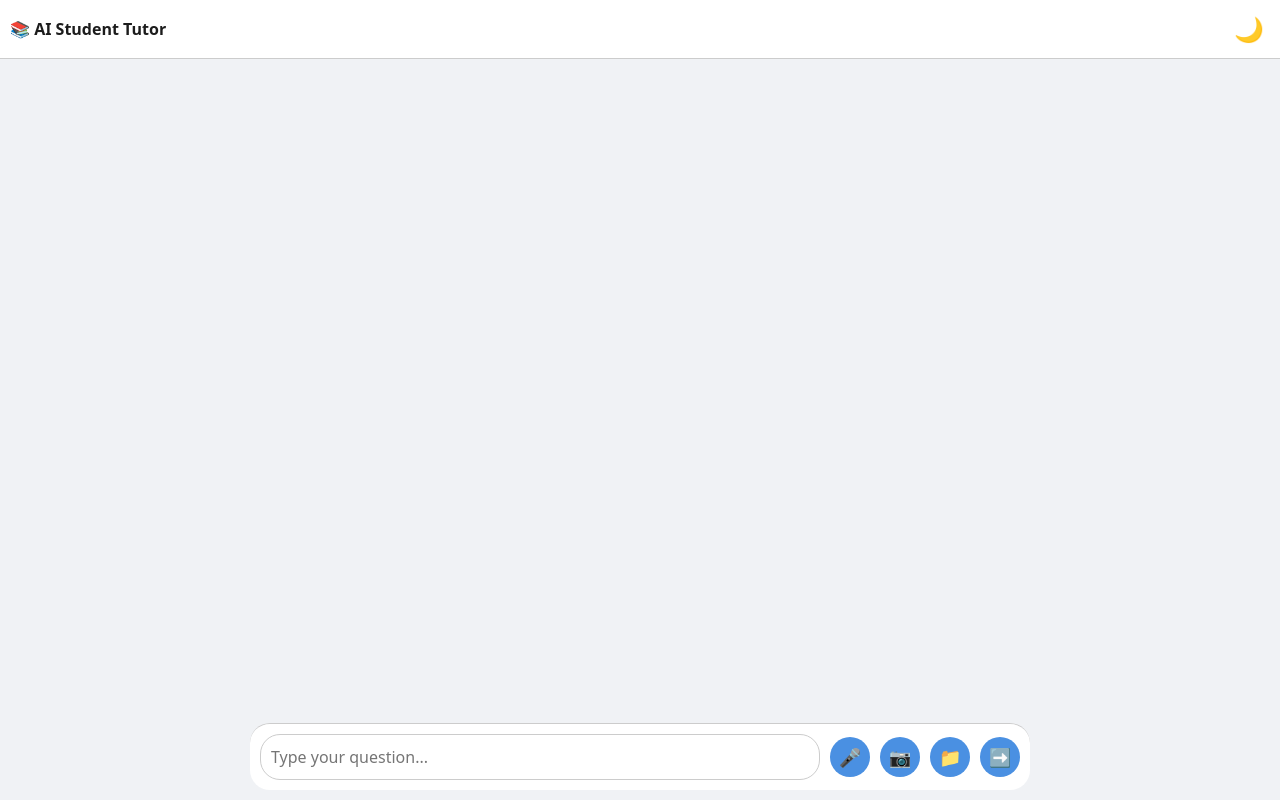
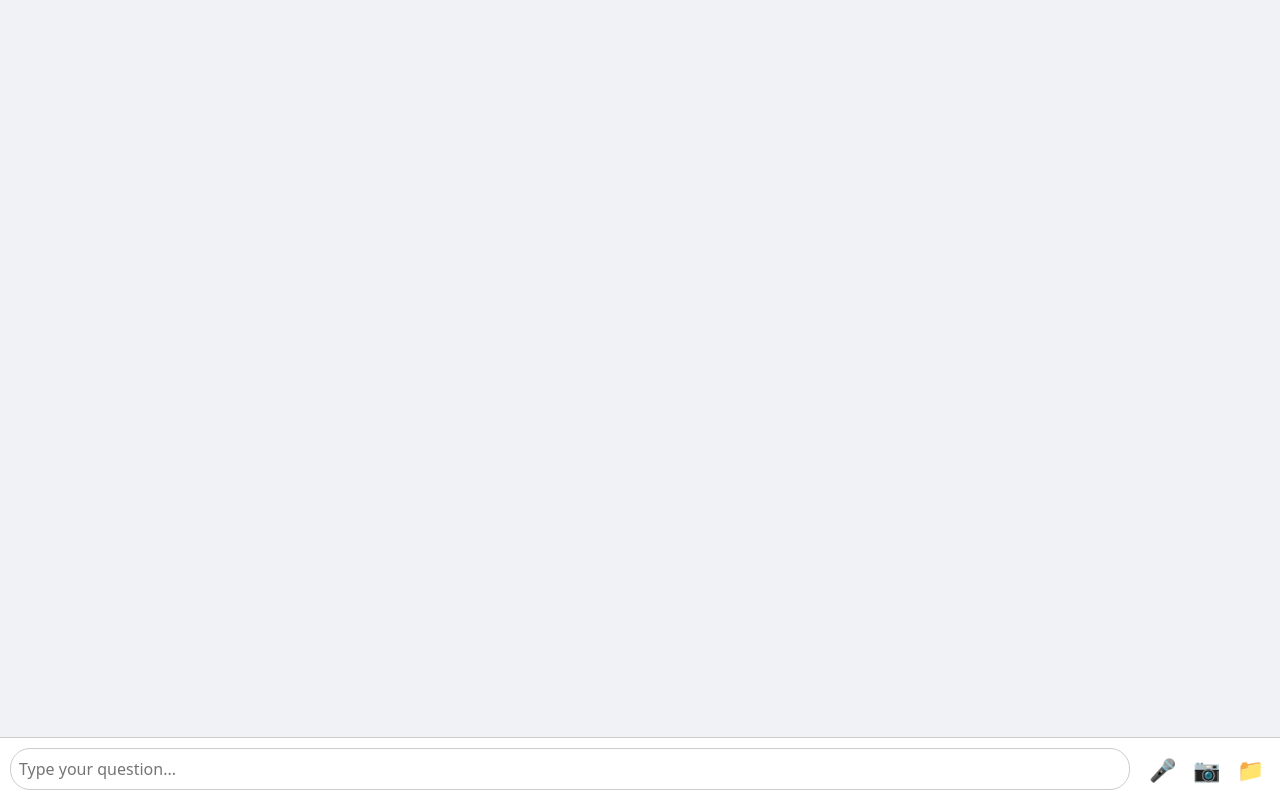
Before and after one commit to csatindia2013/thinkgate, a Flask app: page / in a window 1280 px wide. Run offline with Flask 3, Linux system fonts and the light colour scheme.

Commit message:
Update chat.html

```diff
--- a/templates/chat.html
+++ b/templates/chat.html
@@ -2,286 +2,165 @@
 <html lang="en">
 <head>
   <meta charset="UTF-8">
-  <title>AI Student Chat</title>
+  <title>Student AI Chat</title>
   <meta name="viewport" content="width=device-width, initial-scale=1.0">
 
-  <!-- Bootstrap CSS -->
   <link href="https://cdn.jsdelivr.net/npm/bootstrap@5.3.2/dist/css/bootstrap.min.css" rel="stylesheet">
-
-  <!-- Marked.js for Markdown parsing -->
-  <script src="https://cdn.jsdelivr.net/npm/marked/marked.min.js"></script>
-
-  <!-- MathJax for LaTeX rendering -->
-  <script id="MathJax-script" async src="https://cdn.jsdelivr.net/npm/mathjax@3/es5/tex-mml-chtml.js"></script>
-
   <style>
-    :root {
-      --bg: #f0f2f5;
-      --fg: #1c1c1c;
-      --msg-bg: #ffffff;
-      --user-msg: #d1e7dd;
-      --accent: #4a90e2;
-    }
-    .dark {
-      --bg: #121212;
-      --fg: #e0e0e0;
-      --msg-bg: #1e1e1e;
-      --user-msg: #2a4033;
-      --accent: #4a90e2;
-    }
-
     body {
-      background-color: var(--bg);
-      color: var(--fg);
+      background: #f0f2f5;
       margin: 0;
-      min-height: 100vh;
+      padding: 0;
       display: flex;
       flex-direction: column;
+      height: 100vh;
     }
-
-    .top-bar {
+    #chat-box {
+      flex: 1;
+      overflow-y: auto;
       padding: 10px;
-      background: var(--msg-bg);
+    }
+    #input-section {
       display: flex;
-      justify-content: space-between;
+      flex-direction: row;
       align-items: center;
-      border-bottom: 1px solid #ccc;
+      padding: 10px;
+      background: white;
+      border-top: 1px solid #ccc;
     }
-
-    .dark-toggle {
+    #userInput {
+      flex: 1;
+      padding: 8px;
+      border: 1px solid #ccc;
+      border-radius: 20px;
+      margin-right: 8px;
+    }
+    .icon-btn {
       background: none;
       border: none;
-      font-size: 24px;
-      cursor: pointer;
-      color: var(--accent);
+      margin-left: 5px;
+      font-size: 22px;
     }
-
-    .container-box {
-      max-width: 800px;
-      margin: 0 auto;
-      width: 100%;
-      display: flex;
-      flex-direction: column;
-      flex-grow: 1;
+    #image-preview {
+      max-width: 100%;
+      max-height: 150px;
+      margin-top: 5px;
     }
-
-    .chat-container {
-      flex-grow: 1;
-      padding: 20px 20px 90px 20px; /* Padding bottom to avoid overlap with input bar */
-      display: flex;
-      flex-direction: column;
+    .msg-bubble {
+      background: #d1e7dd;
+      padding: 10px;
+      border-radius: 15px;
+      margin-bottom: 8px;
+      max-width: 80%;
     }
-
-    .message {
-      padding: 14px 20px;
-      border-radius: 24px;
-      margin-bottom: 12px;
-      word-break: break-word;
-      background-color: var(--msg-bg);
-      box-shadow: 0 2px 6px rgba(0, 0, 0, 0.1);
-      max-width: 90%;
-    }
-
-    .user-message {
-      background-color: var(--user-msg);
-      align-self: flex-end;
-    }
-
-    .bot-message {
-      background-color: var(--msg-bg);
-      align-self: flex-start;
-    }
-
-    .input-bar {
-      background-color: var(--msg-bg);
-      padding: 10px;
-      display: flex;
-      align-items: center;
-      gap: 10px;
-      border-top: 1px solid #ccc;
-      border-radius: 20px;
-      margin: 10px;
-      position: sticky;
-      bottom: 0;
-      z-index: 100;
-    }
-
-    .input-bar input[type="text"] {
-      flex-grow: 1;
-      border: 1px solid #ccc;
-      border-radius: 20px;
-      padding: 10px;
-      background: transparent;
-      outline: none;
-      color: var(--fg);
-    }
-
-    .input-bar button, .input-bar label {
-      background-color: var(--accent);
-      color: white;
-      border: none;
-      border-radius: 50%;
-      width: 40px;
-      height: 40px;
-      display: flex;
-      align-items: center;
-      justify-content: center;
-      font-size: 18px;
-      cursor: pointer;
-    }
-
-    #imagePreview {
-      max-height: 100px;
-      margin: 10px 0;
-      display: none;
+    .msg-bubble.bot {
+      background: #ffffff;
     }
   </style>
 </head>
-
 <body>
 
-  <!-- Top Bar -->
-  <div class="top-bar">
-    <div><b>📚 AI Student Tutor</b></div>
-    <button class="dark-toggle" onclick="toggleDarkMode()">🌙</button>
-  </div>
+<div id="chat-box" class="container"></div>
 
-  <div class="container-box">
-
-    <!-- Chat Area -->
-    <div id="chat" class="chat-container"></div>
-
-    <!-- Image Preview -->
-    <img id="imagePreview" src="" />
-
-    <!-- Input Form -->
-    <form id="inputForm" class="input-bar" enctype="multipart/form-data">
-      <input type="text" id="userInput" placeholder="Type your question..." autocomplete="off" required>
-      <button type="button" id="micButton">🎤</button>
-      <label for="cameraInput">📷</label>
-      <input type="file" accept="image/*" capture="environment" id="cameraInput" style="display:none;">
-      <label for="galleryInput">📁</label>
-      <input type="file" accept="image/*" id="galleryInput" style="display:none;">
-      <button type="submit">➡️</button>
-    </form>
-
+<div id="input-section" class="container-fluid">
+  <input type="text" id="userInput" placeholder="Type your question..." />
+  <button class="icon-btn" onclick="startSpeech()">🎤</button>
+  <button class="icon-btn" onclick="triggerCamera()">📷</button>
+  <button class="icon-btn" onclick="triggerGallery()">📁</button>
+  <input type="file" id="cameraInput" accept="image/*" capture="environment" style="display:none;" onchange="uploadImage(this)">
+  <input type="file" id="galleryInput" accept="image/*" style="display:none;" onchange="uploadImage(this)">
 </div>
 
 <script>
-    const chat = document.getElementById('chat');
-    const inputForm = document.getElementById('inputForm');
-    const userInput = document.getElementById('userInput');
-    const micButton = document.getElementById('micButton');
-    const cameraInput = document.getElementById('cameraInput');
-    const galleryInput = document.getElementById('galleryInput');
-    const imagePreview = document.getElementById('imagePreview');
-
-    function appendMessage(text, sender = 'user', isStreaming = false) {
-      const messageDiv = document.createElement('div');
-      messageDiv.classList.add('message', sender === 'user' ? 'user-message' : 'bot-message');
-      if (sender === 'user') {
-        messageDiv.innerHTML = marked.parse(text);
-      }
-      chat.appendChild(messageDiv);
-      chat.scrollTop = chat.scrollHeight;
-      return messageDiv;
+function appendMessage(content, sender="user") {
+  const msg = document.createElement('div');
+  msg.className = 'msg-bubble ' + (sender === "bot" ? 'bot' : '');
+  msg.innerHTML = content;
+  document.getElementById('chat-box').appendChild(msg);
+  document.getElementById('chat-box').scrollTop = document.getElementById('chat-box').scrollHeight;
 }
 
-    function typeMessageStreaming(div, fullText) {
-      if (fullText.length <= 500) {
-        let index = 0;
-        const interval = setInterval(() => {
-          if (index < fullText.length) {
-            div.innerHTML += fullText[index++];
-            chat.scrollTop = chat.scrollHeight;
-          } else {
-            clearInterval(interval);
-            MathJax.typesetPromise();
-          }
-        }, 20);
-      } else {
-        div.innerHTML = fullText;
-        chat.scrollTop = chat.scrollHeight;
-        MathJax.typesetPromise();
-      }
+function triggerCamera() {
+  document.getElementById('cameraInput').click();
 }
 
-    inputForm.addEventListener('submit', async (e) => {
-      e.preventDefault();
-      const text = userInput.value.trim();
-      const hasImage = cameraInput.files.length > 0 || galleryInput.files.length > 0;
+function triggerGallery() {
+  document.getElementById('galleryInput').click();
+}
 
-      if (!text && !hasImage) return;
+function uploadImage(inputElement) {
+  const formData = new FormData();
+  formData.append(inputElement.id, inputElement.files[0]);
 
-      appendMessage(text, 'user');
-      userInput.value = '';
+  appendMessage("📷 Uploading image...");
 
-      const botDiv = appendMessage('', 'bot', true);
+  fetch('/chat', {
+    method: 'POST',
+    body: formData
+  })
+  .then(response => response.json())
+  .then(data => {
+    appendMessage(data.reply, "bot");
+    if (data.youtube_embed) {
+      appendMessage(`<iframe width="300" height="180" src="${data.youtube_embed}" frameborder="0" allowfullscreen></iframe>`, "bot");
+    }
+    inputElement.value = ""; // ✅ Clear the image after upload
+  })
+  .catch(error => {
+    console.error('Error:', error);
+    appendMessage('❗ Failed to upload image.', "bot");
+    inputElement.value = ""; // Clear on error too
+  });
+}
+
+document.getElementById('userInput').addEventListener('keydown', function(e) {
+  if (e.key === 'Enter') {
+    sendText();
+  }
+});
+
+function sendText() {
+  const text = document.getElementById('userInput').value.trim();
+  if (!text) return;
+
+  appendMessage(text);
+  document.getElementById('userInput').value = '';
 
   const formData = new FormData();
   formData.append('userInput', text);
-      const cameraFile = cameraInput.files[0];
-      const galleryFile = galleryInput.files[0];
-      if (cameraFile) formData.append('cameraInput', cameraFile);
-      if (galleryFile) formData.append('galleryInput', galleryFile);
 
-      try {
-        const response = await fetch('/chat', { method: 'POST', body: formData });
-        const data = await response.json();
-        typeMessageStreaming(botDiv, data.reply);
+  fetch('/chat', {
+    method: 'POST',
+    body: formData
+  })
+  .then(response => response.json())
+  .then(data => {
+    appendMessage(data.reply, "bot");
+    if (data.youtube_embed) {
+      appendMessage(`<iframe width="300" height="180" src="${data.youtube_embed}" frameborder="0" allowfullscreen></iframe>`, "bot");
+    }
+  })
+  .catch(error => {
+    console.error('Error:', error);
+    appendMessage('❗ Failed to send.', "bot");
+  });
+}
 
-        if (data.youtube_embed) {
-          const ytDiv = document.createElement('div');
-          ytDiv.classList.add('message', 'bot-message');
-          ytDiv.innerHTML = `<iframe width="100%" height="200" src="${data.youtube_embed}" frameborder="0" allowfullscreen></iframe>`;
-          chat.appendChild(ytDiv);
-          chat.scrollTop = chat.scrollHeight;
+// 🎤 Speech-to-Text (Optional if you enabled)
+function startSpeech() {
+  if (!('webkitSpeechRecognition' in window)) {
+    alert('Speech Recognition not supported');
+    return;
   }
-      } catch (error) {
-        botDiv.innerHTML = '❗Error. Please try again.';
-      }
-    });
-
-    micButton.addEventListener('click', () => {
-      const recognition = new (window.SpeechRecognition || window.webkitSpeechRecognition)();
+  const recognition = new webkitSpeechRecognition();
   recognition.lang = 'en-US';
   recognition.start();
-      recognition.onresult = (event) => {
-        userInput.value = event.results[0][0].transcript;
+
+  recognition.onresult = function(event) {
+    document.getElementById('userInput').value = event.results[0][0].transcript;
+    sendText();
   };
-    });
-
-    cameraInput.addEventListener('change', (e) => {
-      previewAndSendImage(e.target.files[0]);
-    });
-
-    galleryInput.addEventListener('change', (e) => {
-      previewAndSendImage(e.target.files[0]);
-    });
-
-    function previewAndSendImage(file) {
-      const reader = new FileReader();
-      reader.onload = () => {
-        imagePreview.src = reader.result;
-        imagePreview.style.display = 'block';
-      };
-      reader.readAsDataURL(file);
 }
-
-    function toggleDarkMode() {
-      document.body.classList.toggle('dark');
-    }
-
-    document.addEventListener('paste', (e) => {
-      const items = e.clipboardData.items;
-      for (let item of items) {
-        if (item.type.indexOf('image') !== -1) {
-          const file = item.getAsFile();
-          previewAndSendImage(file);
-          break;
-        }
-      }
-    });
 </script>
 
 </body>
```
Lines whose indentation alone changed are shown as unchanged.
